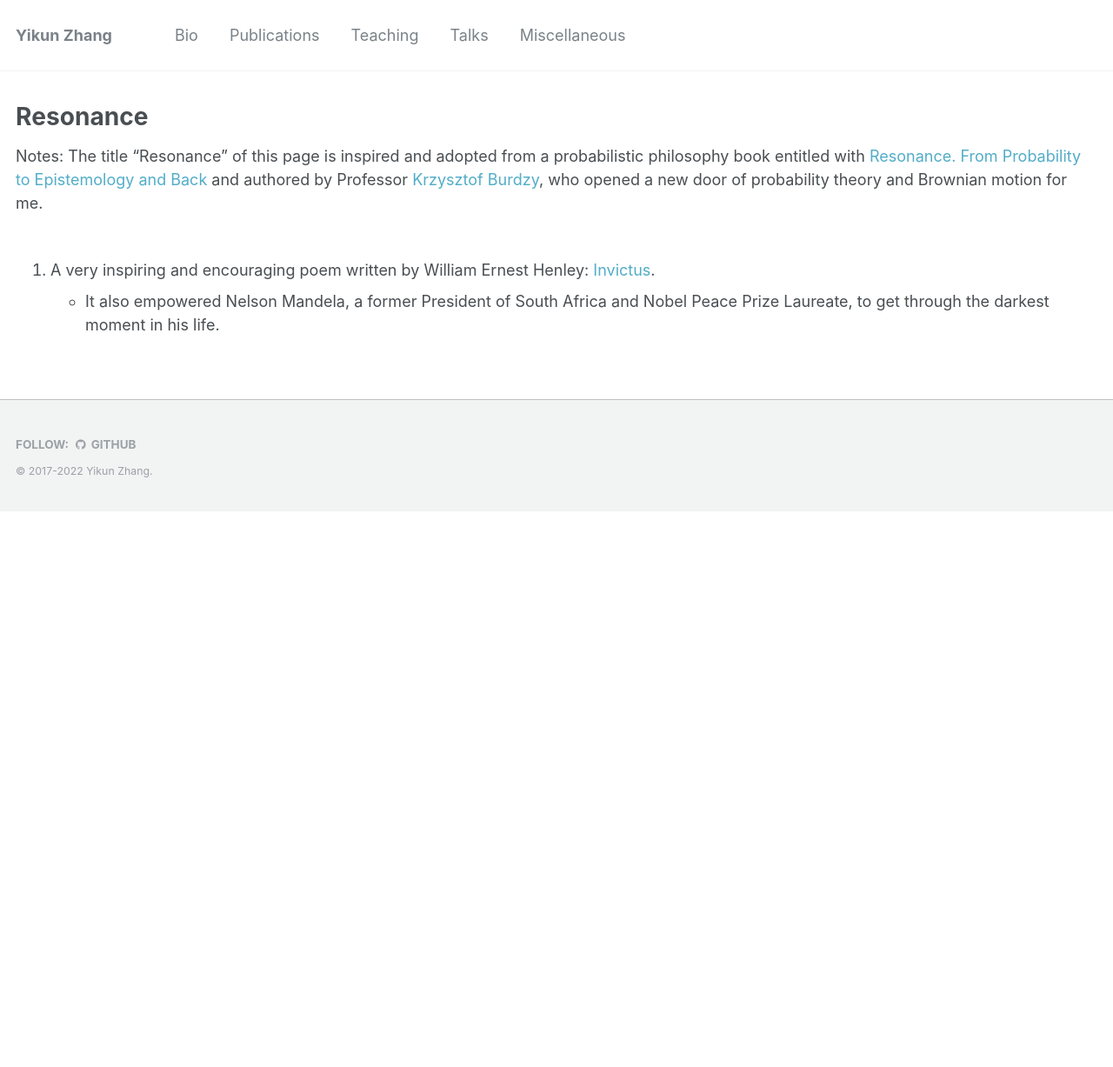
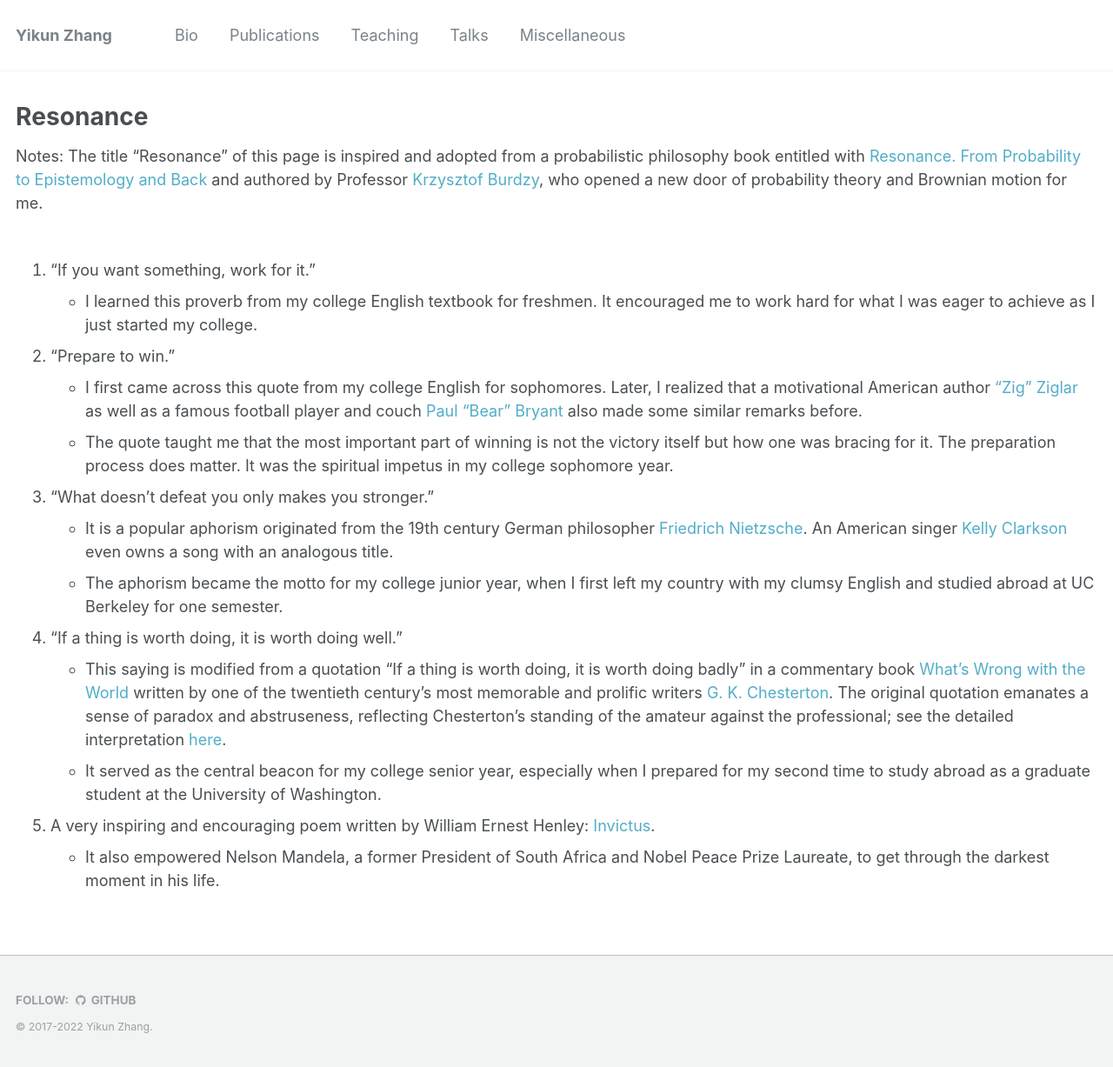
Before and after one commit to zhangyk8/zhangyk8.github.io, a Jekyll site: the page built from _portfolio/portfolio-4.md, in a window 1280 px wide. Shown: the whole page at 87% size. Built offline with Jekyll 4.4.1, drawn with Linux system fonts in a browser that asks for light colours; before the commit the page ends 900 px from its top, so only the background shows below that.

Commit message:
Update portfolio-4.md

```diff
--- a/_portfolio/portfolio-4.md
+++ b/_portfolio/portfolio-4.md
@@ -13,5 +13,20 @@ Notes: The title "Resonance" of this page is inspired and adopted from a probabi
 <br/>
 <br/>
 
-1. A very inspiring and encouraging poem written by William Ernest Henley: [Invictus](https://www.poetryfoundation.org/poems/51642/invictus).
+1. "If you want something, work for it."
+   * I learned this proverb from my college English textbook for freshmen. It encouraged me to work hard for what I was eager to achieve as I just started my college.
+
+2. "Prepare to win."
+   * I first came across this quote from my college English for sophomores. Later, I realized that a motivational American author ["Zig" Ziglar](https://en.wikipedia.org/wiki/Zig_Ziglar) as well as a famous football player and couch [Paul "Bear" Bryant](https://en.wikipedia.org/wiki/Bear_Bryant) also made some similar remarks before.
+   * The quote taught me that the most important part of winning is not the victory itself but how one was bracing for it. The preparation process does matter. It was the spiritual impetus in my college sophomore year.
+
+3. "What doesn't defeat you only makes you stronger."
+   * It is a popular aphorism originated from the 19th century German philosopher [Friedrich Nietzsche](https://en.wikipedia.org/wiki/Friedrich_Nietzsche). An American singer [Kelly Clarkson](https://en.wikipedia.org/wiki/Kelly_Clarkson) even owns a song with an analogous title.
+   * The aphorism became the motto for my college junior year, when I first left my country with my clumsy English and studied abroad at UC Berkeley for one semester.
+
+4. "If a thing is worth doing, it is worth doing well."
+   * This saying is modified from a quotation "If a thing is worth doing, it is worth doing badly" in a commentary book [What's Wrong with the World](https://www.chesterton.org/store/product/whats-wrong-with-the-world-2/) written by one of the twentieth century’s most memorable and prolific writers [G. K. Chesterton](https://en.wikipedia.org/wiki/G._K._Chesterton). The original quotation emanates a sense of paradox and abstruseness, reflecting Chesterton's standing of the amateur against the professional; see the detailed interpretation [here](https://www.chesterton.org/a-thing-worth-doing/).
+   * It served as the central beacon for my college senior year, especially when I prepared for my second time to study abroad as a graduate student at the University of Washington.
+
+5. A very inspiring and encouraging poem written by William Ernest Henley: [Invictus](https://www.poetryfoundation.org/poems/51642/invictus).
    * It also empowered Nelson Mandela, a former President of South Africa and Nobel Peace Prize Laureate, to get through the darkest moment in his life.
```
